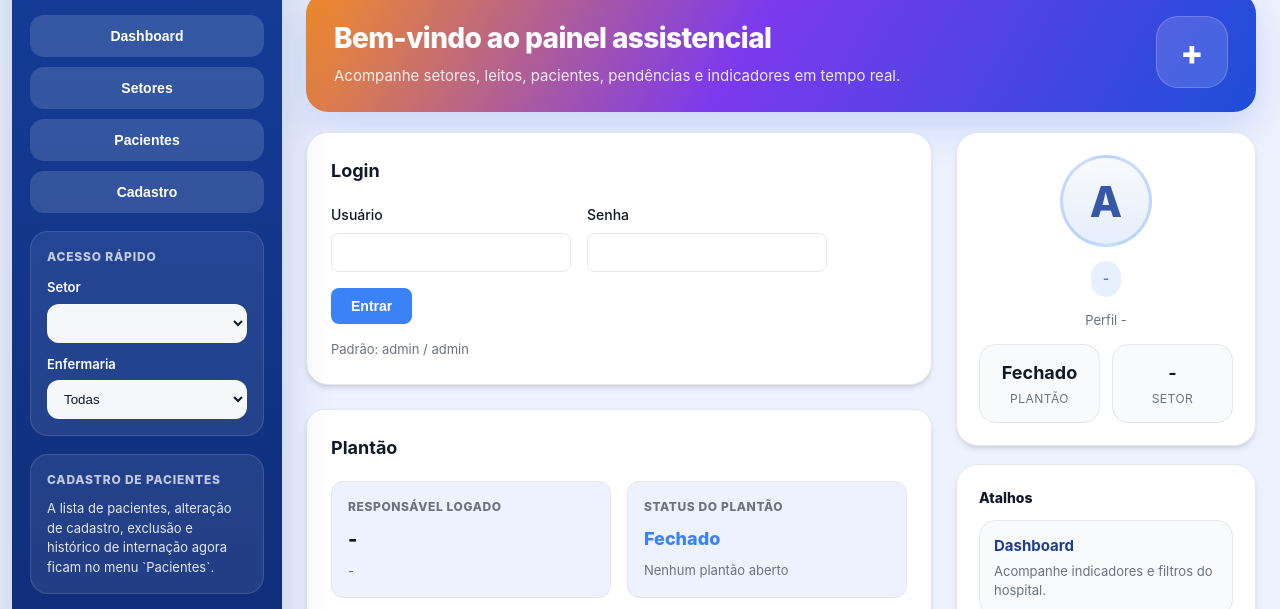
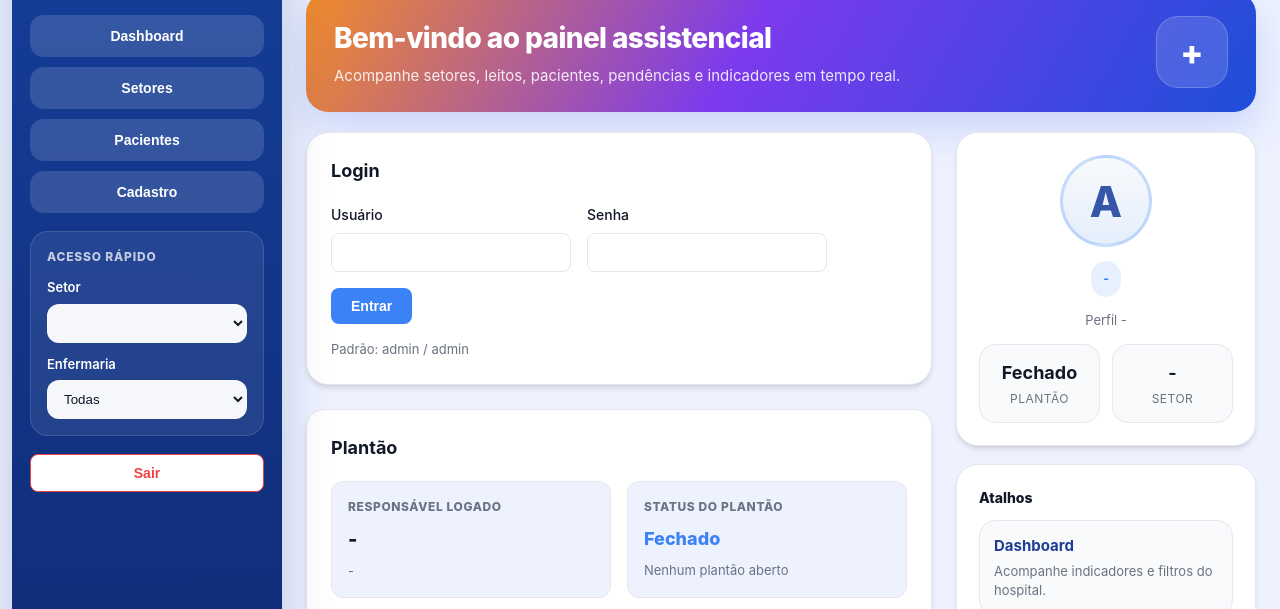
Before and after one commit to fernandoaugustosr-creator/leitos, a website: page public/index.html in a window 1280 px wide. Shown: the part 135-744 px from the top of the page. Drawn offline with Linux system fonts and the light colour scheme; no server answers.

Commit message:
Remove aviso de cadastro de pacientes

```diff
--- a/public/index.html
+++ b/public/index.html
@@ -32,11 +32,6 @@
             <option value="">Todas</option>
           </select>
         </label>
-      </section>
-
-      <section class="sidebar-card sidebar-info-card">
-        <div class="sidebar-card-title">Cadastro de pacientes</div>
-        <div class="sidebar-info-text">A lista de pacientes, alteração de cadastro, exclusão e histórico de internação agora ficam no menu `Pacientes`.</div>
       </section>
 
       <button id="btn-logout-top" class="nav-btn danger sidebar-logout">Sair</button>
```
